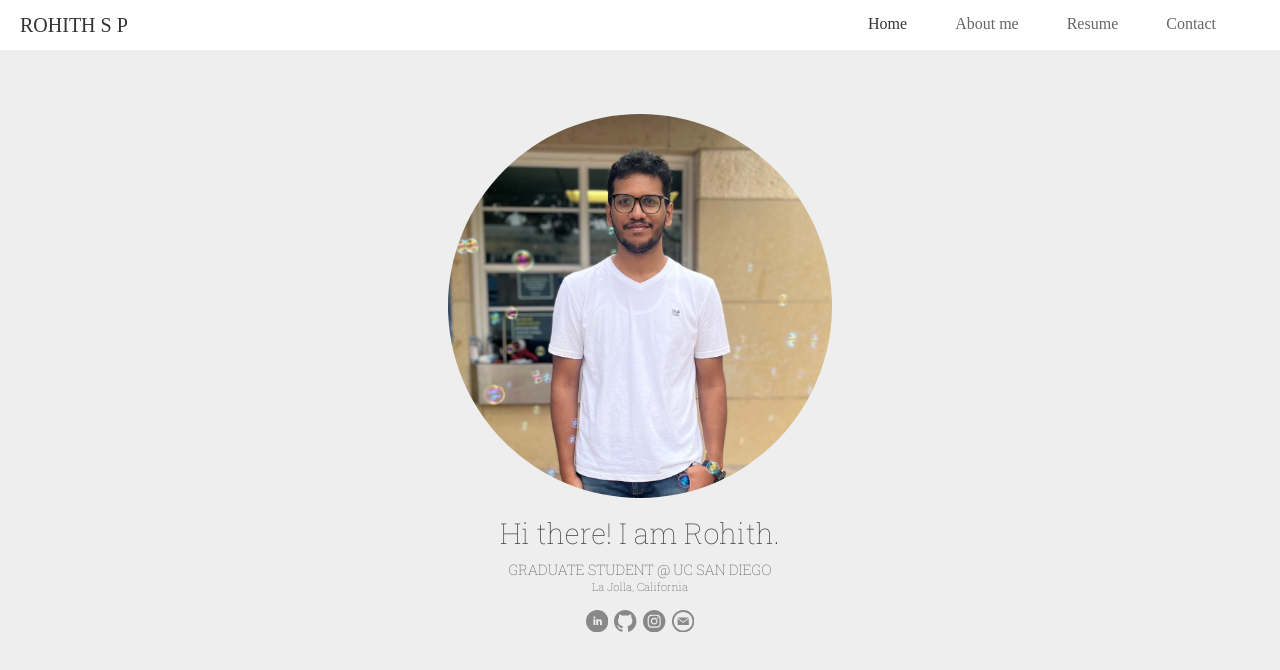
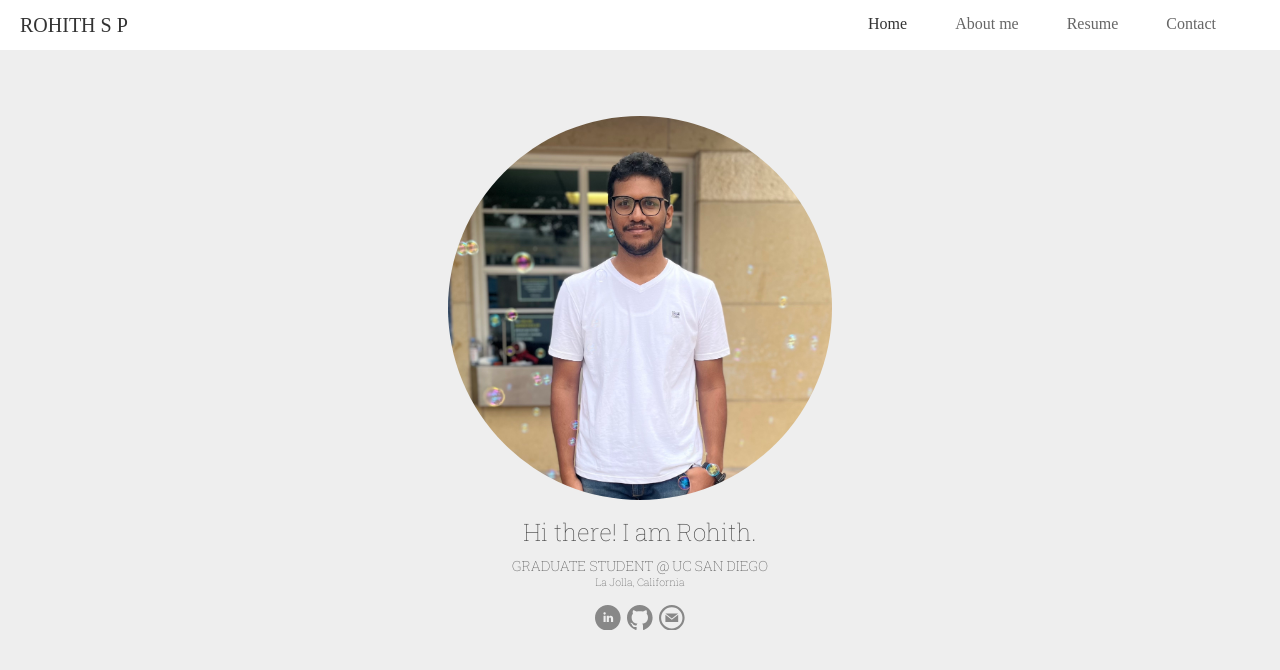
Before and after one commit to rohithaug/rohithaug.github.io, a React (Create React App) app: page / in a window 1280 px wide. Shown: the top 670 px of the page. Built offline with nearby package versions, Linux system fonts and the light colour scheme.

Commit message:
home page - update icons

```diff
--- a/src/pages/home.jsx
+++ b/src/pages/home.jsx
@@ -10,8 +10,8 @@ import rohithImage from'../assets/images/rohith.jpeg';
 // IMPORT ICONS
 import LinkedinIcon from "../assets/icons/linkedin";
 import GithubIcon from "../assets/icons/github";
-import InstagramIcon from "../assets/icons/instagram";
 import EmailIcon from "../assets/icons/email";
+// import InstagramIcon from "../assets/icons/instagram";
 
 const Home = () => {
   return (
@@ -36,7 +36,7 @@ const Home = () => {
               target="_blank"
               rel="noopener noreferrer"
             >
-              <LinkedinIcon className="home-icons"/>
+              <LinkedinIcon className="home-icons linkedin"/>
             </a>
           </li>
 
@@ -46,19 +46,19 @@ const Home = () => {
               target="_blank"
               rel="noopener noreferrer"
             >
-              <GithubIcon className="home-icons"/>
+              <GithubIcon className="home-icons github"/>
             </a>
           </li>
 
-          <li>
+          {/* <li>
             <a
               href="https://www.instagram.com/_rohith_s_p"
               target="_blank"
               rel="noopener noreferrer"
             >
-              <InstagramIcon className="home-icons"/>
+              <InstagramIcon className="home-icons instagram"/>
             </a>
-          </li>
+          </li> */}
 
           <li>
             <a
@@ -66,7 +66,7 @@ const Home = () => {
               target="_blank"
               rel="noopener noreferrer"
             >
-              <EmailIcon className="home-icons"/>
+              <EmailIcon className="home-icons email"/>
             </a>
           </li>
         </ul>
--- a/src/styles/home.css
+++ b/src/styles/home.css
@@ -27,16 +27,16 @@
 }
 
 .home-name {
-    font-size: calc(1rem + 1vw);
+    font-size: calc(1rem + 1vh);
     margin-bottom: 1vh;
 }
 
 .home-university {
-    font-size: calc(0.5rem + 0.5vw);
+    font-size: calc(0.5rem + 0.75vh);
 }
 
 .home-address {
-    font-size: calc(0.3rem + 0.5vw);
+    font-size: calc(0.4rem + 0.5vh);
 }
 
 .home-icons-wrapper li {
@@ -45,12 +45,28 @@
     margin-bottom: 1vh;
 }
 
-.home-icons {
+.home-icons-wrapper .home-icons {
     fill: #888888;
-    height: calc(1rem + 0.5vw);
-    width: calc(1rem + 0.5vw);
+    height: calc(1rem + 0.75vw);
+    width: calc(1rem + 0.75vw);
 }
 
-.home-icons:hover {
+.home-icons-wrapper .home-icons:hover {
     fill: #333333;
 }
+
+.home-icons-wrapper .linkedin:hover {
+    fill: #0075B5;
+}
+
+.home-icons-wrapper .github:hover {
+    fill: #24292F;
+}
+
+.home-icons-wrapper .instagram:hover {
+    fill: #FB3958;
+}
+
+.home-icons-wrapper .email:hover {
+    fill: #FB3958;
+}
```
